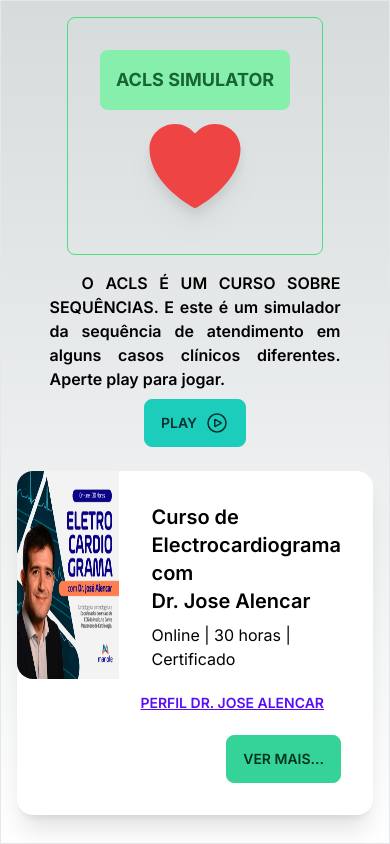
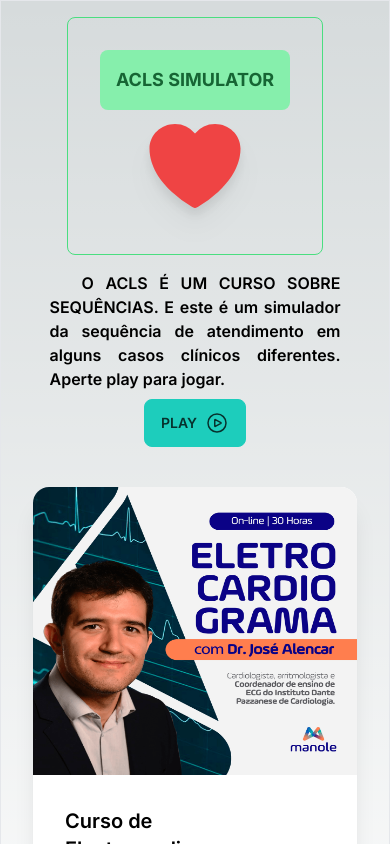
Before and after one commit to caceresjayder/quiz-app, a Next.js app: page / in a window 390 px wide. Shown: the top 844 px of the page. Built offline with nearby package versions, Linux system fonts and the light colour scheme.

Commit message:
[fix] banners vertical in mobile version, options doesn't show properlly

```diff
--- a/src/components/Landing/index.tsx
+++ b/src/components/Landing/index.tsx
@@ -101,9 +101,9 @@
             </svg>
           </button>
         </div>
-        <div id="banners" className="w-full flex flex-col p-4 gap-4">
-          <div className="card card-side w-full bg-base-100 shadow-xl hover:scale-110 transition-all duration-500 hover:z-10">
-            <figure className="relative h-52 w-72">
+        <div id="banners" className="w-full flex flex-col p-8 sm:p-4 gap-4">
+          <div className="card sm:card-side w-full bg-base-100 shadow-xl hover:scale-110 transition-all duration-500 hover:z-10">
+            <figure className="relative h-72 sm:h-52 w-full sm:w-72">
               <Image
                 src={CoursePhoto}
                 fill
@@ -115,8 +115,8 @@
               />
             </figure>
             <div className="card-body">
-              <h2 className="card-title">
-                Curso de Electrocardiograma com <br /> Dr. Jose Alencar
+              <h2 className="card-title text-md">
+                Curso de Electrocardiograma com Dr. Jose Alencar
               </h2>
               <p>Online | 30 horas | Certificado</p>
               <div className="card-actions justify-end">
--- a/src/components/Quiz/components/Counter.tsx
+++ b/src/components/Quiz/components/Counter.tsx
@@ -34,7 +34,7 @@
           precision={3}
           onComplete={() => dispatch({ type: QuizReducerTypes.SET_LOOSE })}
           renderer={(props) => (
-            <div>
+            <div className="flex flex-col w-1/4 items-center justify-center">
               <div
                 className={`radial-progress ${
                   //@ts-ignore
--- a/src/components/Quiz/index.tsx
+++ b/src/components/Quiz/index.tsx
@@ -90,7 +90,7 @@
       </div>
       <div className="h-fit px-4">
         <div className="w-full h-32 flex justify-between mb-4">
-          <div className="w-3/4 bg-accent rounded flex justify-between items-center">
+          <div className="w-full bg-accent rounded flex justify-between items-center">
             <h2 className="text-center w-3/4 font-bold text-green-900">
               {question}
             </h2>
@@ -137,15 +137,13 @@
               )}
             </div>
           </div>
-          <div className="flex flex-col w-1/4 items-center justify-center">
             <Counter />
-          </div>
         </div>
 
         <form
           id="options-form"
           onSubmit={(e) => handleResponse(e)}
-          className="border rounded-lg mx-2 h-32 flex justify-evenly p-4 mb-4"
+          className="border rounded-lg mx-2 h-fit flex justify-evenly p-4 mb-4"
         >
           {options
             .sort(() => Math.random() - 0.5)
--- a/src/data/quizes.ts
+++ b/src/data/quizes.ts
@@ -70,7 +70,6 @@
         questions: [
           {
             ritmo: "FV",
-            timer: 10,
             question:
               "DOIS MINUTOS, “TROCA MAS NÃO TOCA”. O ritmo é esse. o que fazer?",
             options: [
@@ -459,7 +458,7 @@
             options: [
               "Começar a RCP",
               "Cardioverter sincronizado com 100 J",
-              "Comprimir",
+              "Administrar Epinefrina",
             ],
             correct: "Começar a RCP",
             table_values: {
@@ -547,7 +546,6 @@
         questions: [
           {
             ritmo: "FV",
-            timer: 10,
             question:
               "DOIS MINUTOS, “TROCA MAS NÃO TOCA”. O ritmo é esse. O que fazer agora?",
             options: [
@@ -599,7 +597,6 @@
         questions: [
           {
             ritmo: "LR",
-            timer: 10,
             question:
               "DOIS MINUTOS, “TROCA MAS NÃO TOCA”. O ritmo é esse. O que fazer agora?",
             options: [
@@ -614,7 +611,6 @@
           },
           {
             ritmo: "AE",
-            timer: 15,
             question:
               "O COACH CORRIGIU A DERIVAÇÃO PARA D2. O ritmo agora é esse. O que fazer agora?",
             options: [
@@ -678,7 +674,6 @@
         questions: [
           {
             ritmo: "AE",
-            timer: 10,
             question:
               "DOIS MINUTOS, “TROCA MAS NÃO TOCA”. O ritmo é esse. O que fazer agora?",
             options: [
```
